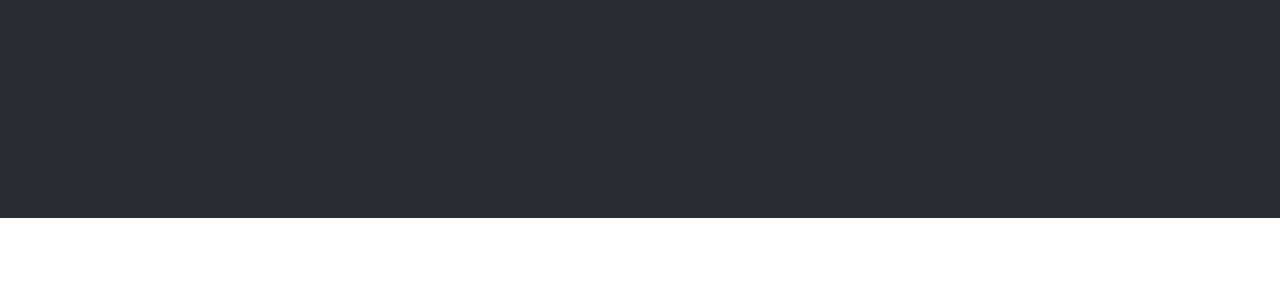
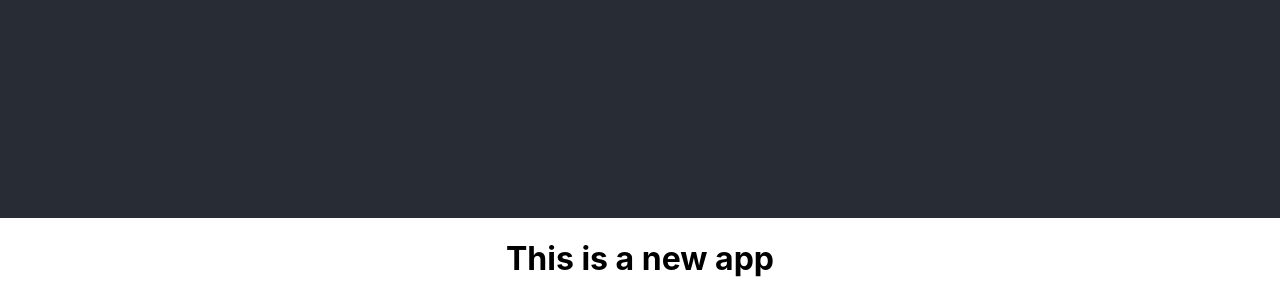
Before and after one commit to Gonh/React_test, a React (Create React App) app: page / in a window 1280 px wide. Shown: the part 582-882 px from the top of the page. Before the commit the page ends 800 px from the top, so only its background shows below. Built offline with nearby package versions, Linux system fonts and the light colour scheme.

Commit message:
add main tag

```diff
--- a/src/App.js
+++ b/src/App.js
@@ -6,6 +6,9 @@ function App() {
       <header className="App-header">
 
       </header>
+      <main>
+        <h1>This is a new app</h1>
+      </main>
     </div>
   );
 }
```
